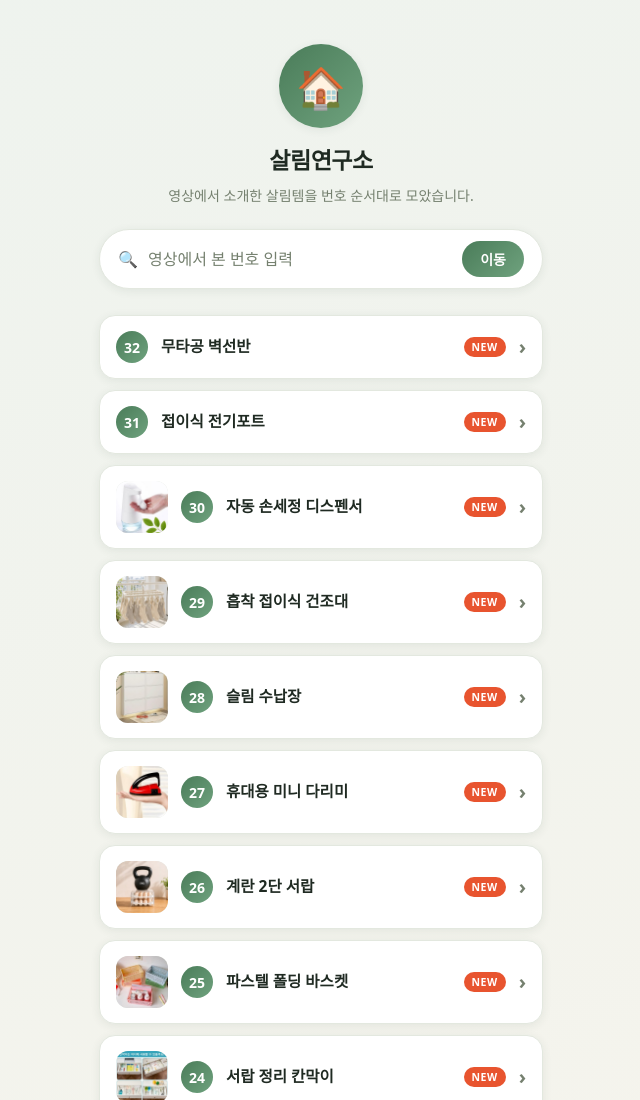
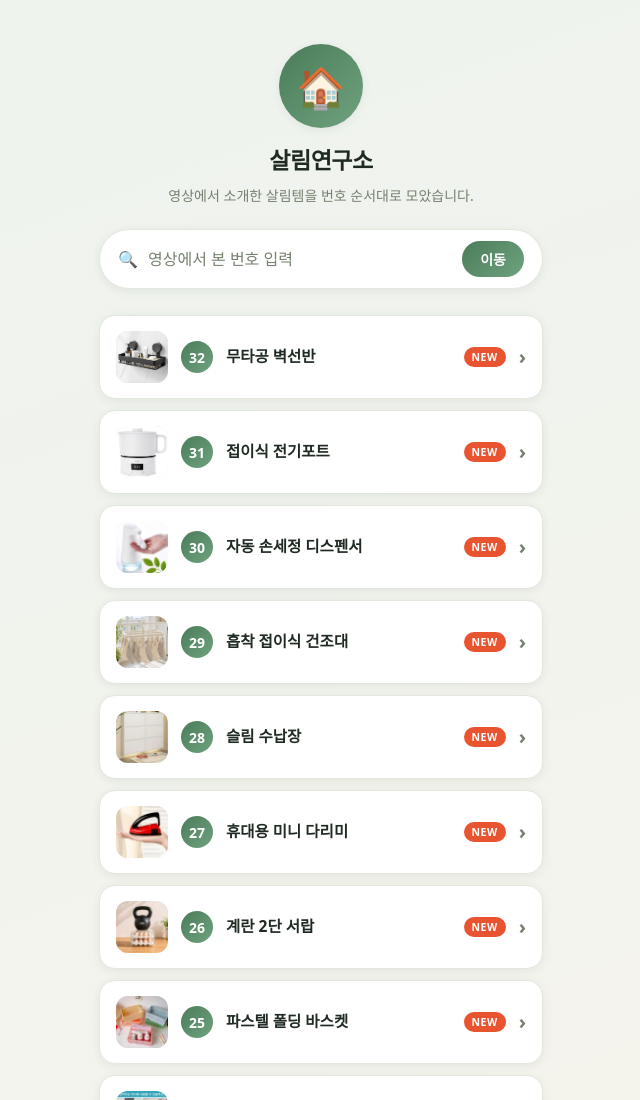
Before and after one commit to Yeongk-Kim/salim-links, a plain HTML site: page index.html in a window 1280 px wide. Shown: the top 1100 px of the page, without its empty margins (319-959 px from the left). Drawn offline with Linux system fonts and the light colour scheme.

Commit message:
링크 페이지 갱신 — 상품 31개 (2026-08-20 16:48)

```diff
--- a/index.html
+++ b/index.html
@@ -76,8 +76,8 @@
     </div>
     <p id="없음" class="none" hidden>그 번호의 제품이 아직 없어요</p>
     <div class="list">
-      <a class="btn" data-num="32" href="https://link.coupang.com/a/gme6HckxZA" target="_blank" rel="noopener sponsored"><span class="num">32</span><span class="name">무타공 벽선반</span><span class="new">NEW</span><span class="arrow">&#8250;</span></a>
-      <a class="btn" data-num="31" href="https://link.coupang.com/a/gme6BWs2Fw" target="_blank" rel="noopener sponsored"><span class="num">31</span><span class="name">접이식 전기포트</span><span class="new">NEW</span><span class="arrow">&#8250;</span></a>
+      <a class="btn" data-num="32" href="https://link.coupang.com/a/gme6HckxZA" target="_blank" rel="noopener sponsored"><img class="thumb" src="img/32.jpg" alt="" loading="lazy"><span class="num">32</span><span class="name">무타공 벽선반</span><span class="new">NEW</span><span class="arrow">&#8250;</span></a>
+      <a class="btn" data-num="31" href="https://link.coupang.com/a/gme6BWs2Fw" target="_blank" rel="noopener sponsored"><img class="thumb" src="img/31.jpg" alt="" loading="lazy"><span class="num">31</span><span class="name">접이식 전기포트</span><span class="new">NEW</span><span class="arrow">&#8250;</span></a>
       <a class="btn" data-num="30" href="https://link.coupang.com/a/gmnMLEDlca" target="_blank" rel="noopener sponsored"><img class="thumb" src="img/30.jpg" alt="" loading="lazy"><span class="num">30</span><span class="name">자동 손세정 디스펜서</span><span class="new">NEW</span><span class="arrow">&#8250;</span></a>
       <a class="btn" data-num="29" href="https://link.coupang.com/a/gme6rLI5Rs" target="_blank" rel="noopener sponsored"><img class="thumb" src="img/29.jpg" alt="" loading="lazy"><span class="num">29</span><span class="name">흡착 접이식 건조대</span><span class="new">NEW</span><span class="arrow">&#8250;</span></a>
       <a class="btn" data-num="28" href="https://link.coupang.com/a/gme6mmSfBc" target="_blank" rel="noopener sponsored"><img class="thumb" src="img/28.jpg" alt="" loading="lazy"><span class="num">28</span><span class="name">슬림 수납장</span><span class="new">NEW</span><span class="arrow">&#8250;</span></a>
```
Also changed, not shown: img/31.jpg (added), img/32.jpg (added).
